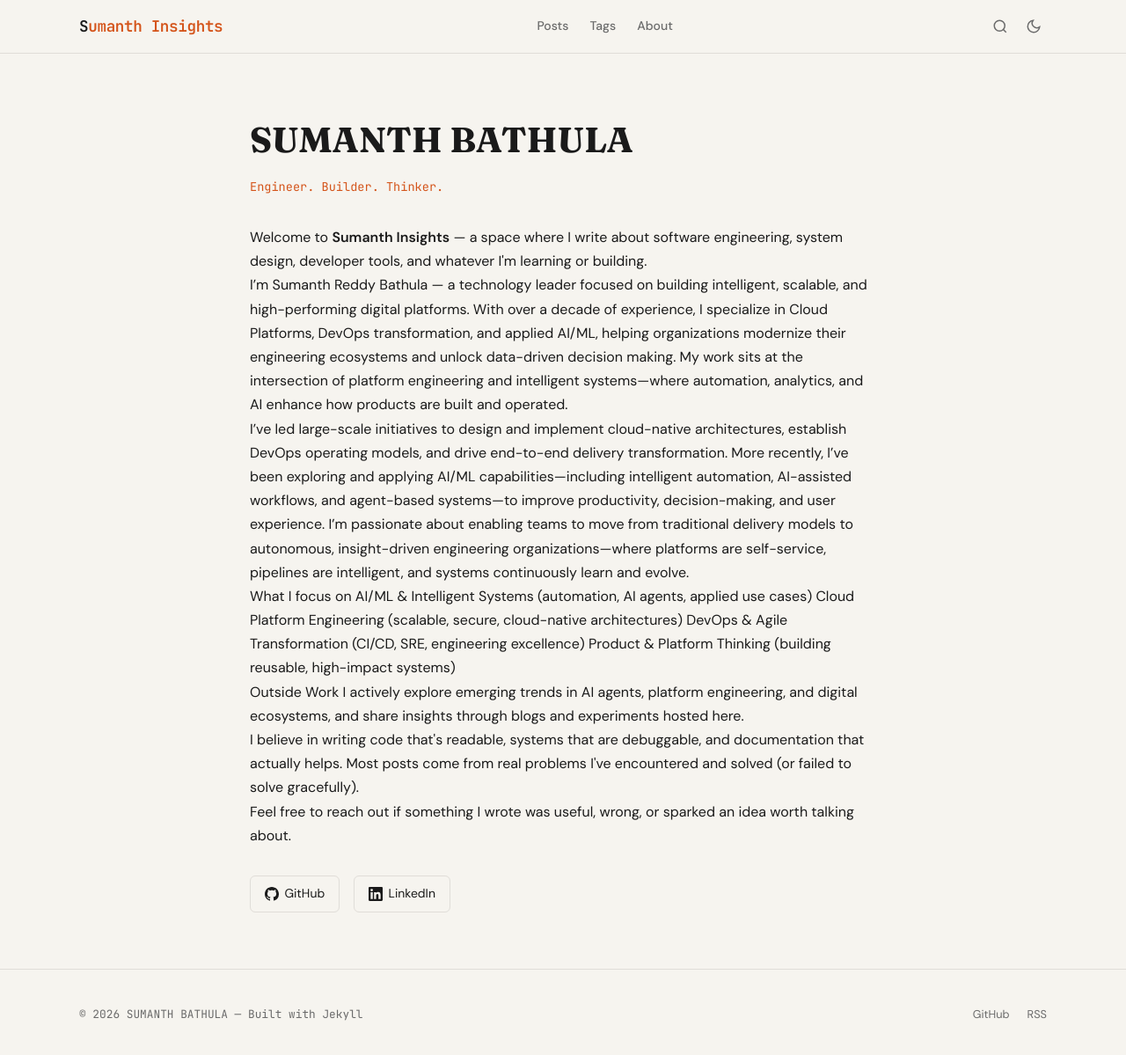
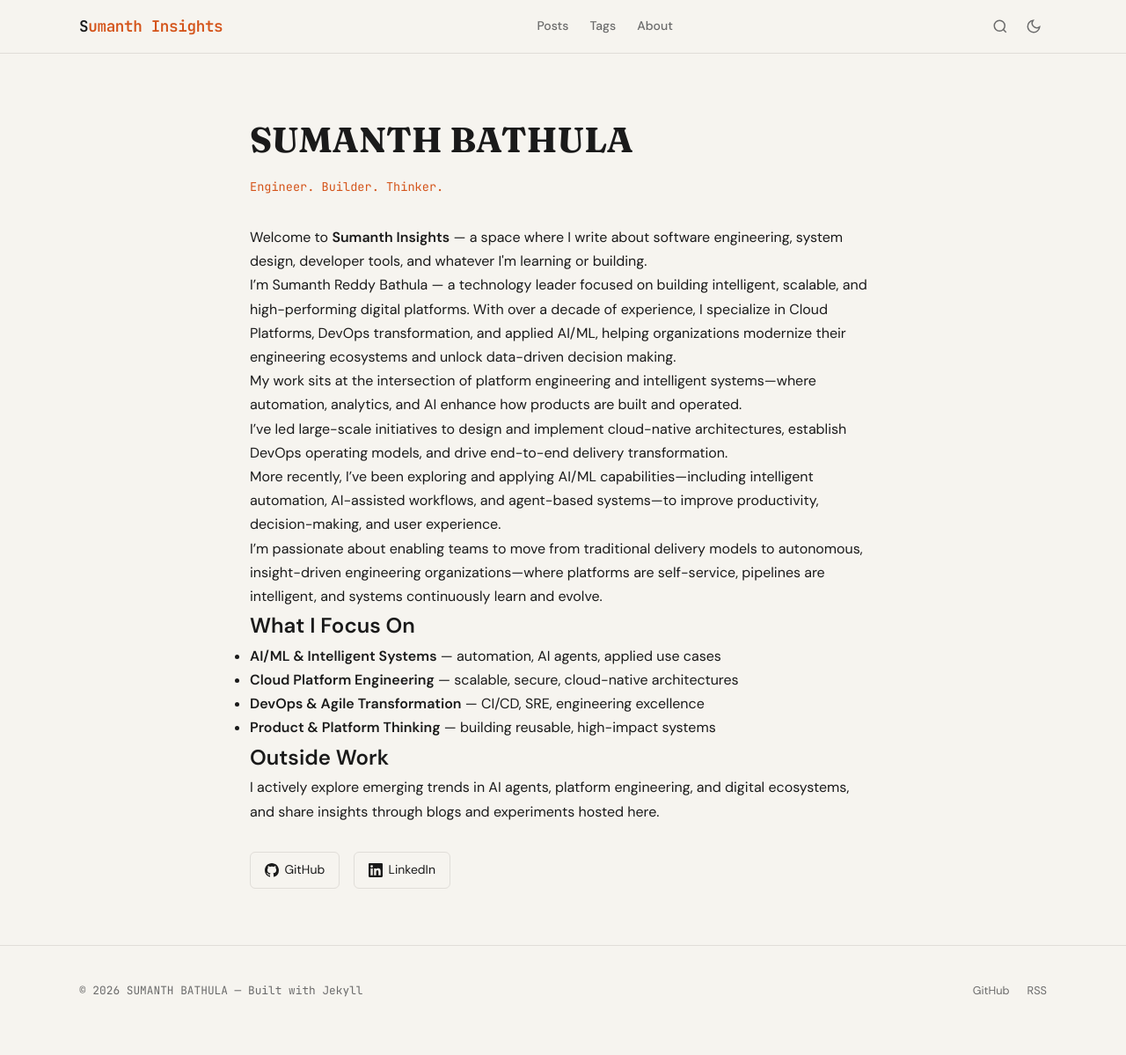
Before and after one commit to sumanthrb/insights, a Jekyll site: the page built from about.html, in a window 1280 px wide and 1204 px high. Shown: the top 1199 px of the window at 88% size. Built offline with Jekyll 4.4.1, drawn with Linux system fonts in a browser that asks for light colours.

Commit message:
about file is updated

```diff
--- a/about.html
+++ b/about.html
@@ -9,32 +9,40 @@ permalink: /about/
   <p class="subtitle">{{ site.author.bio }}</p>
 
   <p>Welcome to <strong>{{ site.title }}</strong> — a space where I write about software engineering, system design, developer tools, and whatever I'm learning or building.</p>
-  <p>
-I’m Sumanth Reddy Bathula — a technology leader focused on building intelligent, scalable, and high-performing digital platforms.
-With over a decade of experience, I specialize in Cloud Platforms, DevOps transformation, and applied AI/ML, helping organizations modernize their engineering ecosystems and unlock data-driven decision making. My work sits at the intersection of platform engineering and intelligent systems—where automation, analytics, and AI enhance how products are built and operated.
-</p>
-<p>
-I’ve led large-scale initiatives to design and implement cloud-native architectures, establish DevOps operating models, and drive end-to-end delivery transformation. More recently, I’ve been exploring and applying AI/ML capabilities—including intelligent automation, AI-assisted workflows, and agent-based systems—to improve productivity, decision-making, and user experience.
-I’m passionate about enabling teams to move from traditional delivery models to autonomous, insight-driven engineering organizations—where platforms are self-service, pipelines are intelligent, and systems continuously learn and evolve.
-</p>
 
-<p>
-What I focus on
-AI/ML & Intelligent Systems (automation, AI agents, applied use cases)
-Cloud Platform Engineering (scalable, secure, cloud-native architectures)
-DevOps & Agile Transformation (CI/CD, SRE, engineering excellence)
-Product & Platform Thinking (building reusable, high-impact systems)
-</p>
 
-<p>
-Outside Work
-I actively explore emerging trends in AI agents, platform engineering, and digital ecosystems, and share insights through blogs and experiments hosted here.
+    <p>
+      I’m Sumanth Reddy Bathula — a technology leader focused on building intelligent, scalable, and high-performing digital platforms. With over a decade of experience, I specialize in Cloud Platforms, DevOps transformation, and applied AI/ML, helping organizations modernize their engineering ecosystems and unlock data-driven decision making.
+    </p>
 
-  </p>
+    <p>
+      My work sits at the intersection of platform engineering and intelligent systems—where automation, analytics, and AI enhance how products are built and operated.
+    </p>
 
-  <p>I believe in writing code that's readable, systems that are debuggable, and documentation that actually helps. Most posts come from real problems I've encountered and solved (or failed to solve gracefully).</p>
+    <p>
+      I’ve led large-scale initiatives to design and implement cloud-native architectures, establish DevOps operating models, and drive end-to-end delivery transformation.
+    </p>
 
-  <p>Feel free to reach out if something I wrote was useful, wrong, or sparked an idea worth talking about.</p>
+    <p>
+      More recently, I’ve been exploring and applying AI/ML capabilities—including intelligent automation, AI-assisted workflows, and agent-based systems—to improve productivity, decision-making, and user experience.
+    </p>
+
+    <p>
+      I’m passionate about enabling teams to move from traditional delivery models to autonomous, insight-driven engineering organizations—where platforms are self-service, pipelines are intelligent, and systems continuously learn and evolve.
+    </p>
+
+    <h2>What I Focus On</h2>
+    <ul>
+      <li><strong>AI/ML & Intelligent Systems</strong> — automation, AI agents, applied use cases</li>
+      <li><strong>Cloud Platform Engineering</strong> — scalable, secure, cloud-native architectures</li>
+      <li><strong>DevOps & Agile Transformation</strong> — CI/CD, SRE, engineering excellence</li>
+      <li><strong>Product & Platform Thinking</strong> — building reusable, high-impact systems</li>
+    </ul>
+
+    <h2>Outside Work</h2>
+    <p>
+      I actively explore emerging trends in AI agents, platform engineering, and digital ecosystems, and share insights through blogs and experiments hosted here.
+    </p>
 
   <div class="about-links">
     {% if site.author.github %}
```
